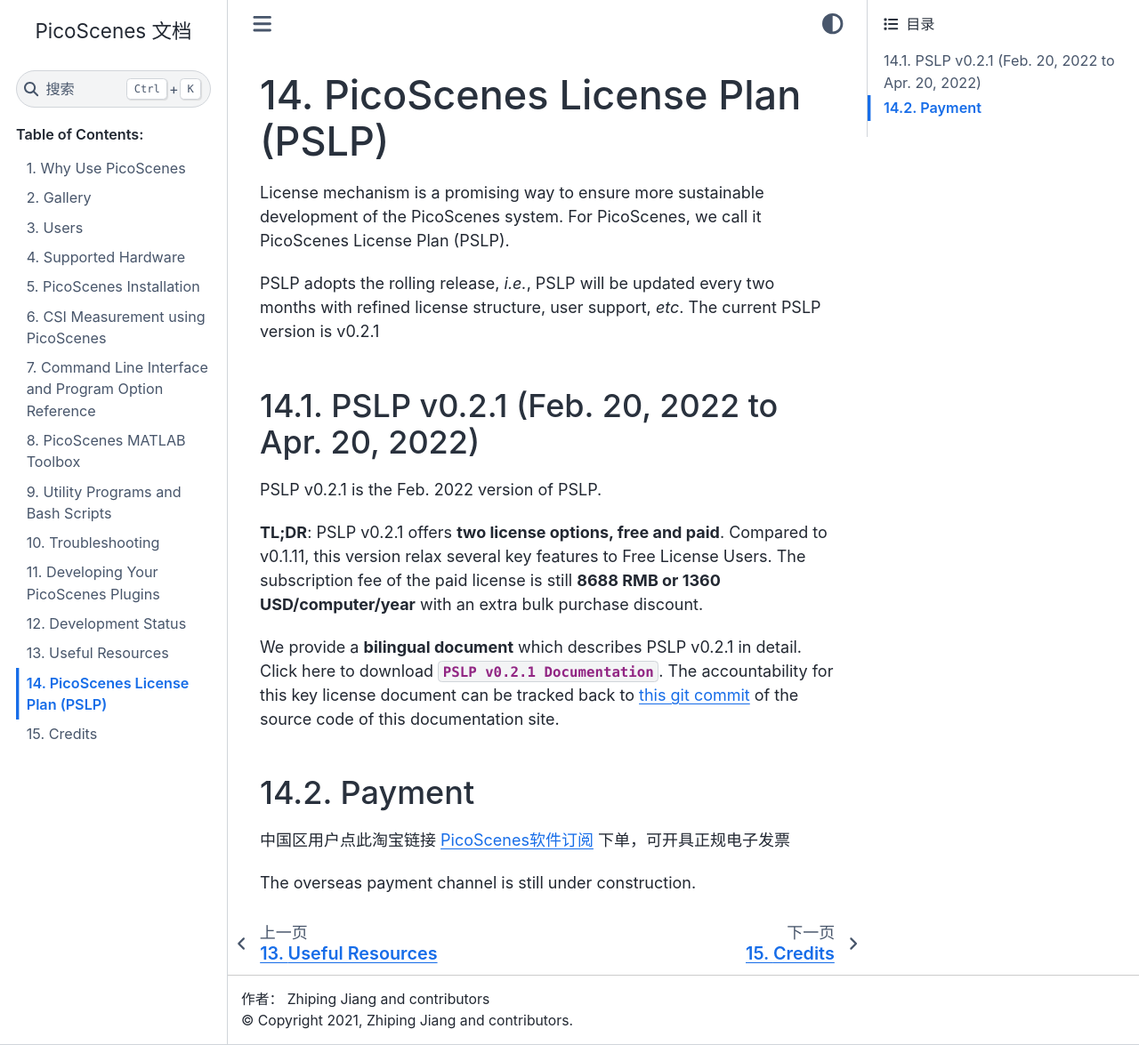
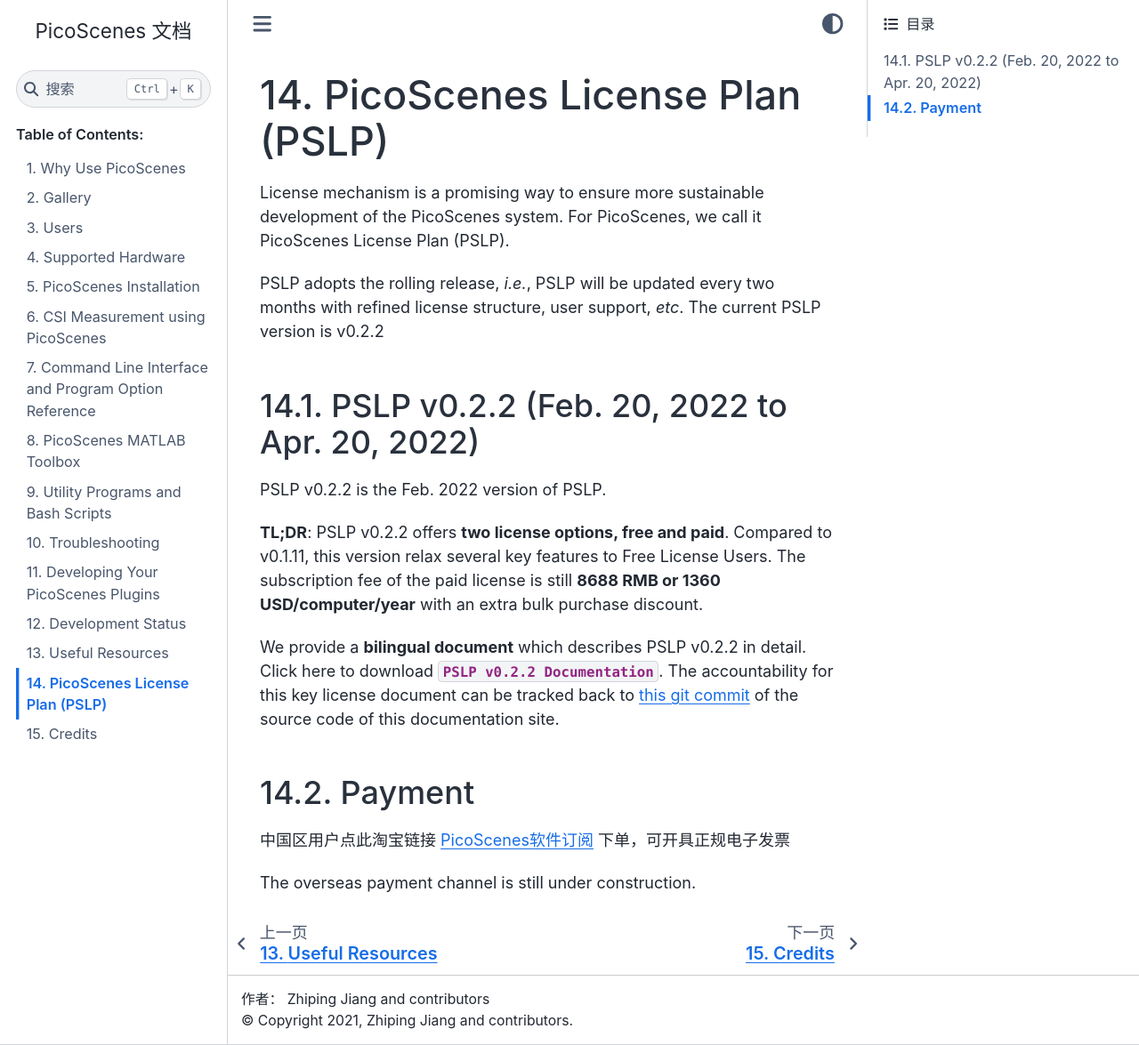
Before and after one commit to wifisensing/PicoScenes-Manual, a Sphinx documentation site: the page built from source/License.rst, in a window 1280 px wide and 1175 px high. Shown: the whole window at 89% size. Built offline with Sphinx 7.4.7 and the Sphinx Book theme 1.1.4, drawn with Linux system fonts in a browser that asks for light colours.

Commit message:
update to v0.2.2

```diff
--- a/source/License.rst
+++ b/source/License.rst
@@ -3,17 +3,17 @@
 
 License mechanism is a promising way to ensure more sustainable development of the PicoScenes system. For PicoScenes, we call it PicoScenes License Plan (PSLP).
 
-PSLP adopts the rolling release, *i.e.*, PSLP will be updated every two months with refined license structure, user support, *etc*. The current PSLP version is v0.2.1
+PSLP adopts the rolling release, *i.e.*, PSLP will be updated every two months with refined license structure, user support, *etc*. The current PSLP version is v0.2.2
 
 
-PSLP v0.2.1 (Feb. 20, 2022 to Apr. 20, 2022)
+PSLP v0.2.2 (Feb. 20, 2022 to Apr. 20, 2022)
 -------------------
 
-PSLP v0.2.1 is the Feb. 2022 version of PSLP.
+PSLP v0.2.2 is the Feb. 2022 version of PSLP.
 
-**TL;DR**: PSLP v0.2.1 offers **two license options, free and paid**. Compared to v0.1.11, this version relax several key features to Free License Users. The subscription fee of the paid license is still **8688 RMB or 1360 USD/computer/year** with an extra bulk purchase discount.
+**TL;DR**: PSLP v0.2.2 offers **two license options, free and paid**. Compared to v0.1.11, this version relax several key features to Free License Users. The subscription fee of the paid license is still **8688 RMB or 1360 USD/computer/year** with an extra bulk purchase discount.
 
-We provide a **bilingual document** which describes PSLP v0.2.1 in detail. Click here to download :download:`PSLP v0.2.1 Documentation <_static/PSLP_v0.2.1.pdf>`. The accountability for this key license document can be tracked back to `this git commit <https://gitlab.com/wifisensing/PicoScenes-Manual/-/commit/34259868f77729195fe1cc935ac2664a3892fe03>`_ of the source code of this documentation site.
+We provide a **bilingual document** which describes PSLP v0.2.2 in detail. Click here to download :download:`PSLP v0.2.2 Documentation <_static/PSLP_v0.2.2.pdf>`. The accountability for this key license document can be tracked back to `this git commit <https://gitlab.com/wifisensing/PicoScenes-Manual/-/commit/34259868f77729195fe1cc935ac2664a3892fe03>`_ of the source code of this documentation site.
 
 .. _payment:
 
```
Also changed, not shown: 2 other files.
